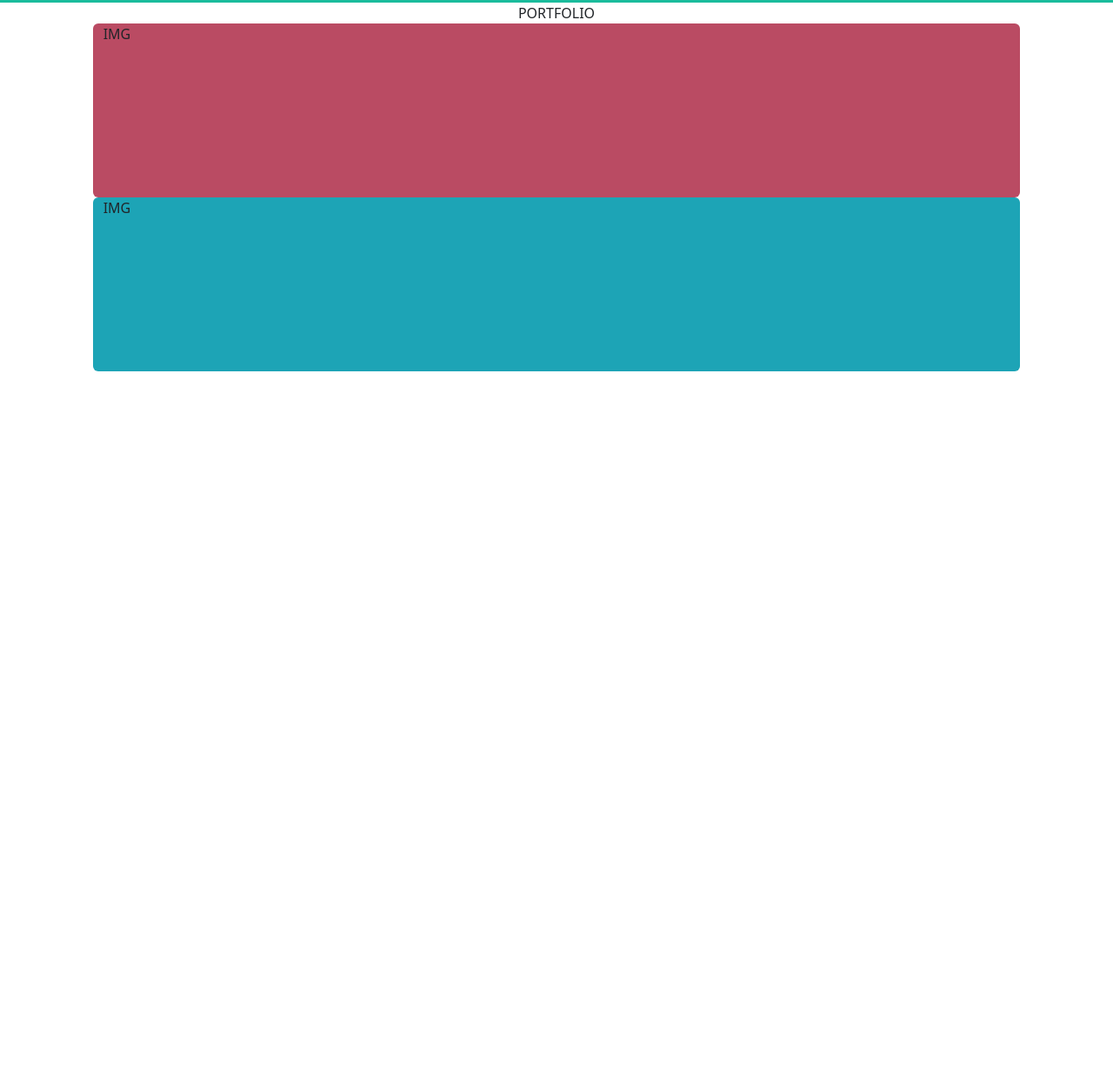
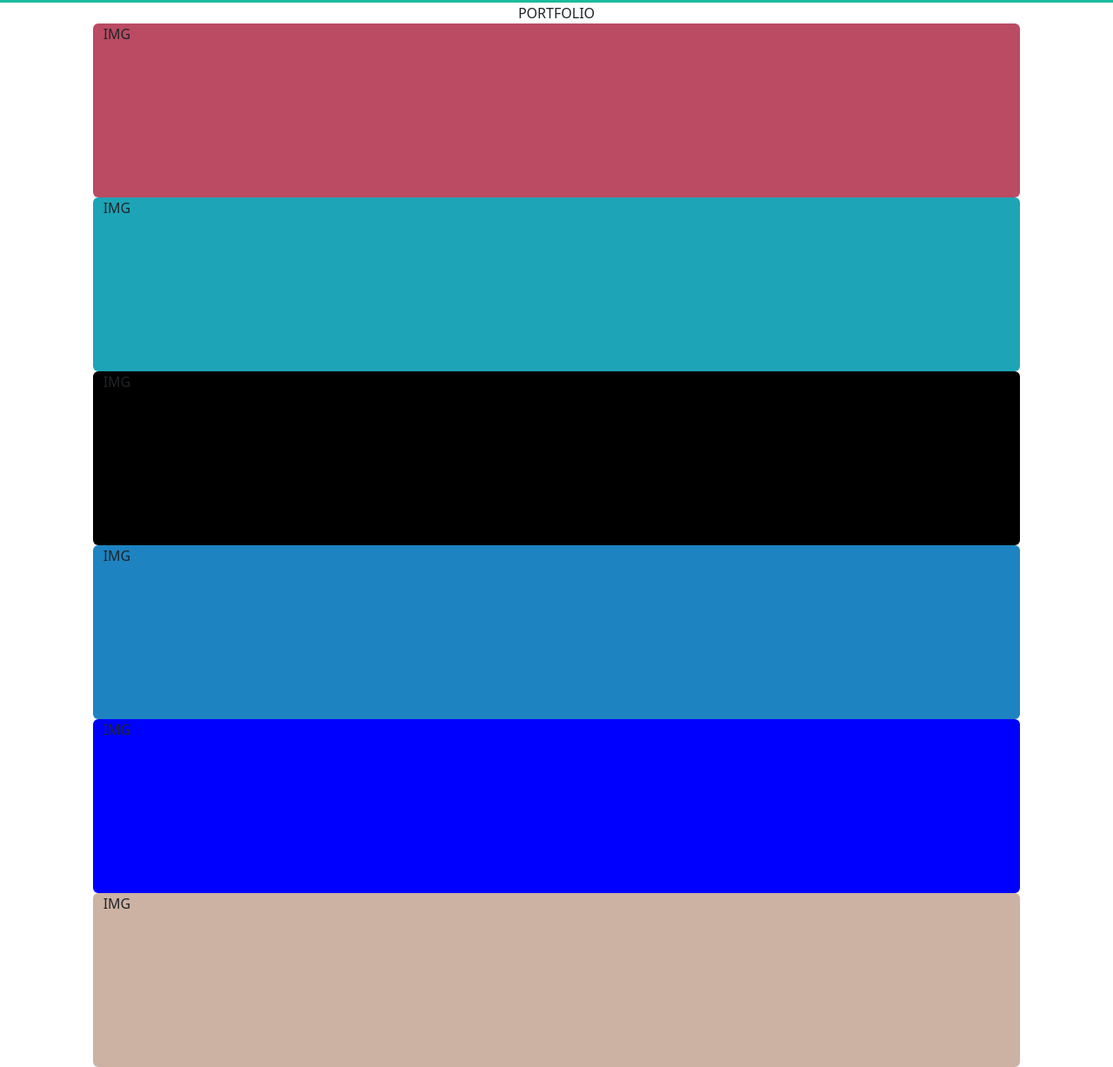
Before and after one commit to iachinimarta/html-css-bootstrap-freelancer, a plain HTML site: page index.html in a window 1280 px wide. Shown: the part 497-1724 px from the top of the page at 87% size. Before the commit the page ends 924 px from the top, so only its background shows below. Drawn offline with nearby package versions, Linux system fonts and the light colour scheme.

Commit message:
Inserimento tutti blocchi colorati main

```diff
--- a/css/style.css
+++ b/css/style.css
@@ -2,8 +2,6 @@
     --primary-color: #1ABC9C;
     --secondary-color: #2C3E50;
     --tertiary-color: #3A546D;
-    --fourth-color: #BA4B63;
-    --fifth-color: #1DA4B6;
 }
 
 html {
@@ -27,7 +25,7 @@ main .row.mine_2height {
 }
 
 main .col-10.mine_3bgc {
-    background-color: var(--fourth-color);
+    background-color: #BA4B63;
 }
 
 main .col-10.mine_3height {
@@ -35,6 +33,22 @@ main .col-10.mine_3height {
 }
 
 main .col-10.mine_4bgc {
-    background-color: var(--fifth-color);
+    background-color: #1DA4B6;
 
 }
+
+main .col-10.mine_5bgc {
+    background-color: black;
+}
+
+main .col-10.mine_6bgc {
+    background-color: #1D83C1;
+}
+
+main .col-10.mine_7bgc {
+    background-color: blue;
+}
+
+main .col-10.mine_8bgc {
+    background-color: #CCB2A3;
+}
--- a/index.html
+++ b/index.html
@@ -20,6 +20,7 @@
                 <div class="col-1 d-flex align-items-center">H</div>
             </div>
         </header>
+
         <main class="container-fluid">
             <div class="row mine_2bgc mine_2height">
                 <div class="col">
@@ -47,6 +48,34 @@
                         </div>
                         <div class="col"></div>
                     </div>
+                    <div class="row">
+                        <div class="col"></div>
+                        <div class="col-10 mine_5bgc mine_3height rounded">
+                            IMG
+                        </div>
+                        <div class="col"></div>
+                    </div>
+                    <div class="row">
+                        <div class="col"></div>
+                        <div class="col-10 mine_6bgc mine_3height rounded">
+                            IMG
+                        </div>
+                        <div class="col"></div>
+                    </div>
+                    <div class="row">
+                        <div class="col"></div>
+                        <div class="col-10 mine_7bgc mine_3height rounded">
+                            IMG
+                        </div>
+                        <div class="col"></div>
+                    </div>
+                    <div class="row">
+                        <div class="col"></div>
+                        <div class="col-10 mine_8bgc mine_3height rounded">
+                            IMG
+                        </div>
+                        <div class="col"></div>
+                    </div>
 
                 </div>
             </div>
```
Also changed, not shown: 1 other file.
